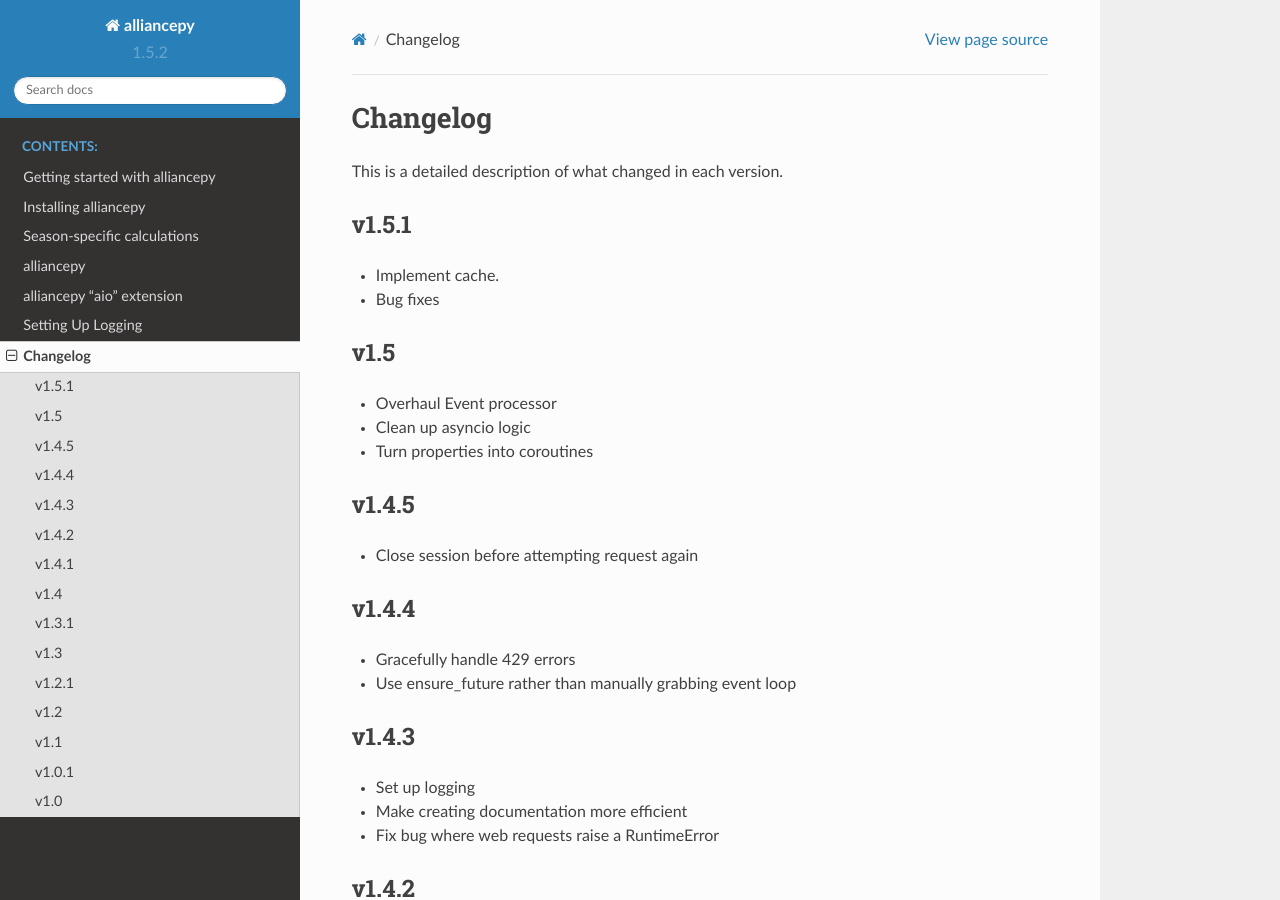
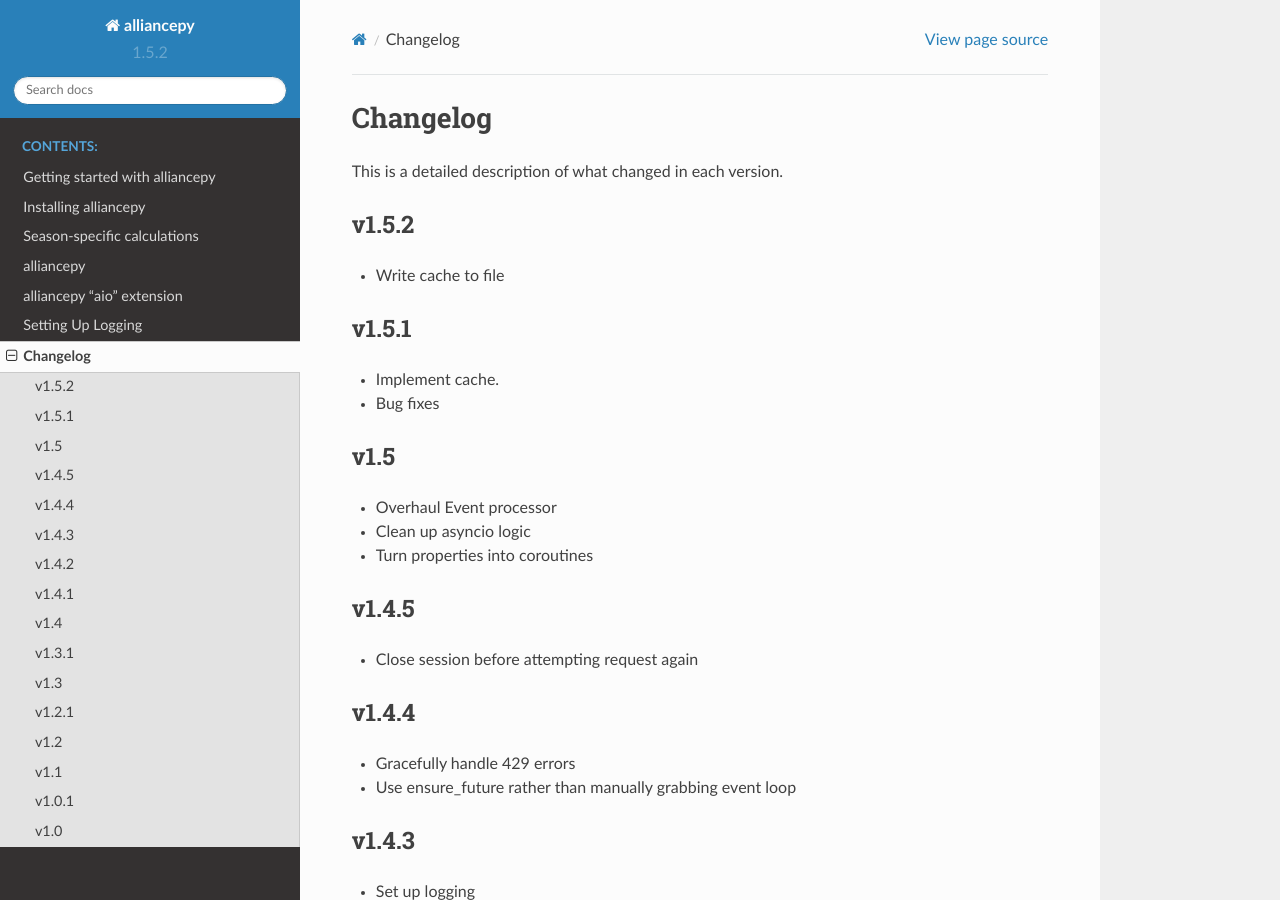
Before and after one commit to karx1/alliancepy, a Sphinx documentation site: the page built from docs/source/changelog.rst, in a window 1280 px wide and 900 px high. Built offline with Sphinx 7.4.7 and the Read the Docs theme 2.0.0, drawn with Linux system fonts in a browser that asks for light colours.

Commit message:
Update changelog

```diff
--- a/docs/source/changelog.rst
+++ b/docs/source/changelog.rst
@@ -3,7 +3,13 @@
 
 This is a detailed description of what changed in each version.
 
-.. _vp1p5:
+.. _vp1p5p2
+
+v1.5.2
+------
+- Write cache to file
+
+.. _vp1p5p1:
 
 v1.5.1
 ------
```
